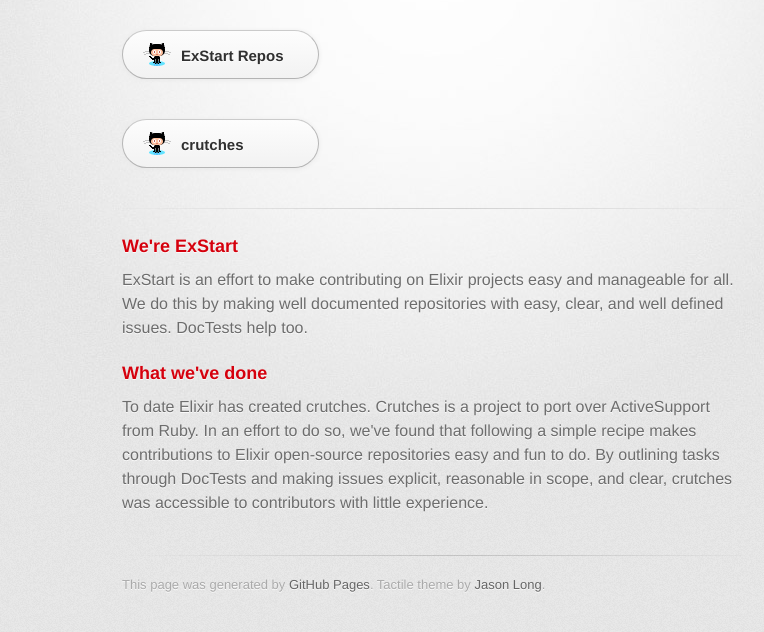
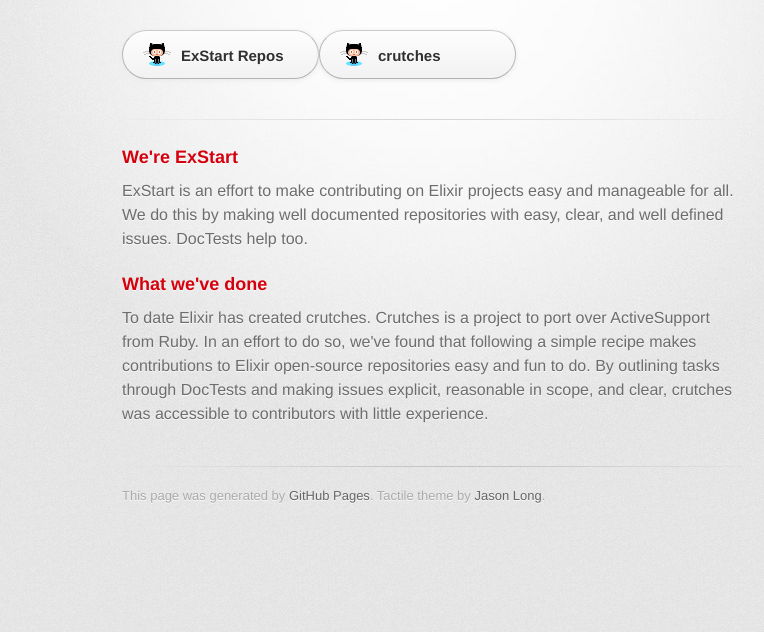
Before and after one commit to ExStart/ExStart.github.io, a plain HTML site: page index.html in a window 1280 px wide. Shown: the part 158-790 px from the top of the page, without its empty margins (208-972 px from the left). Drawn offline with Linux system fonts and the light colour scheme; a web font is replaced by a local one.

Commit message:
Line up the links, dont list them

```diff
--- a/index.html
+++ b/index.html
@@ -24,9 +24,6 @@
 
         <section id="downloads" class="clearfix">
           <a href="https://github.com/ExStart" id="view-on-github" class="button"><span>ExStart Repos</span></a>
-        </section>
-
-        <section id="downloads" class="clearfix">
           <a href="https://github.com/mykewould/crutches" id="view-on-github" class="button"><span>crutches</span></a>
         </section>
 
```
